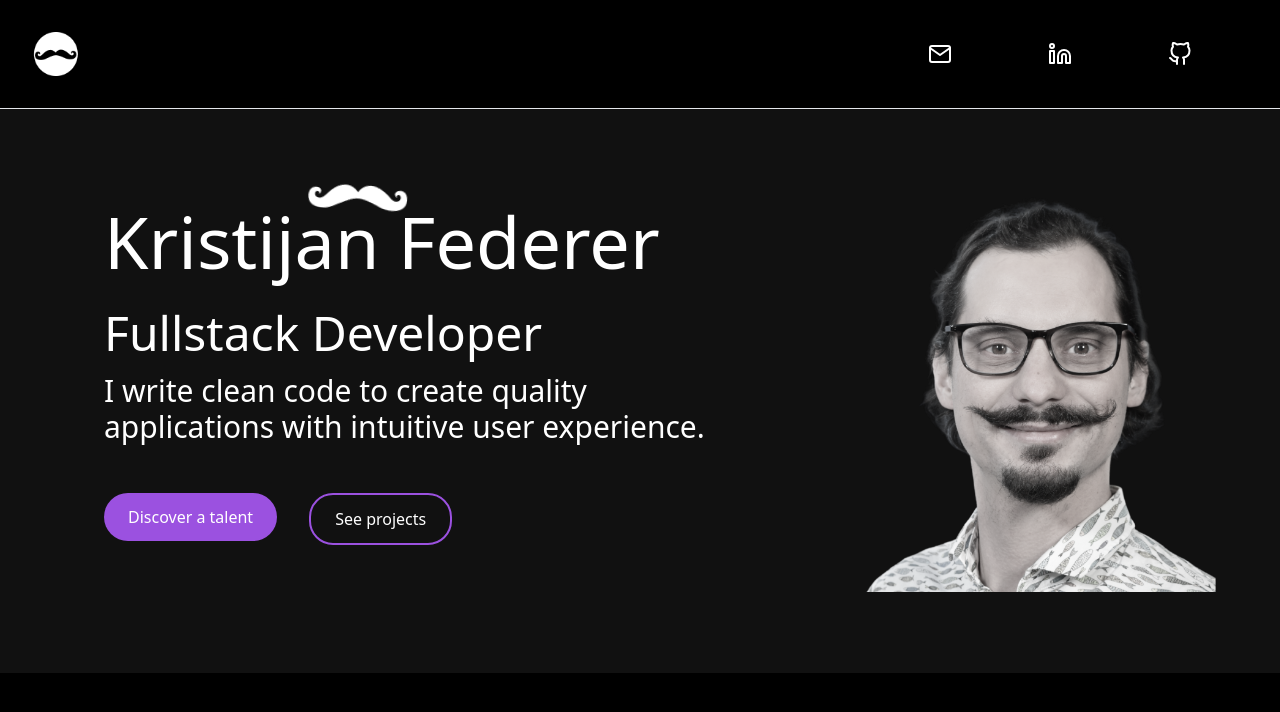
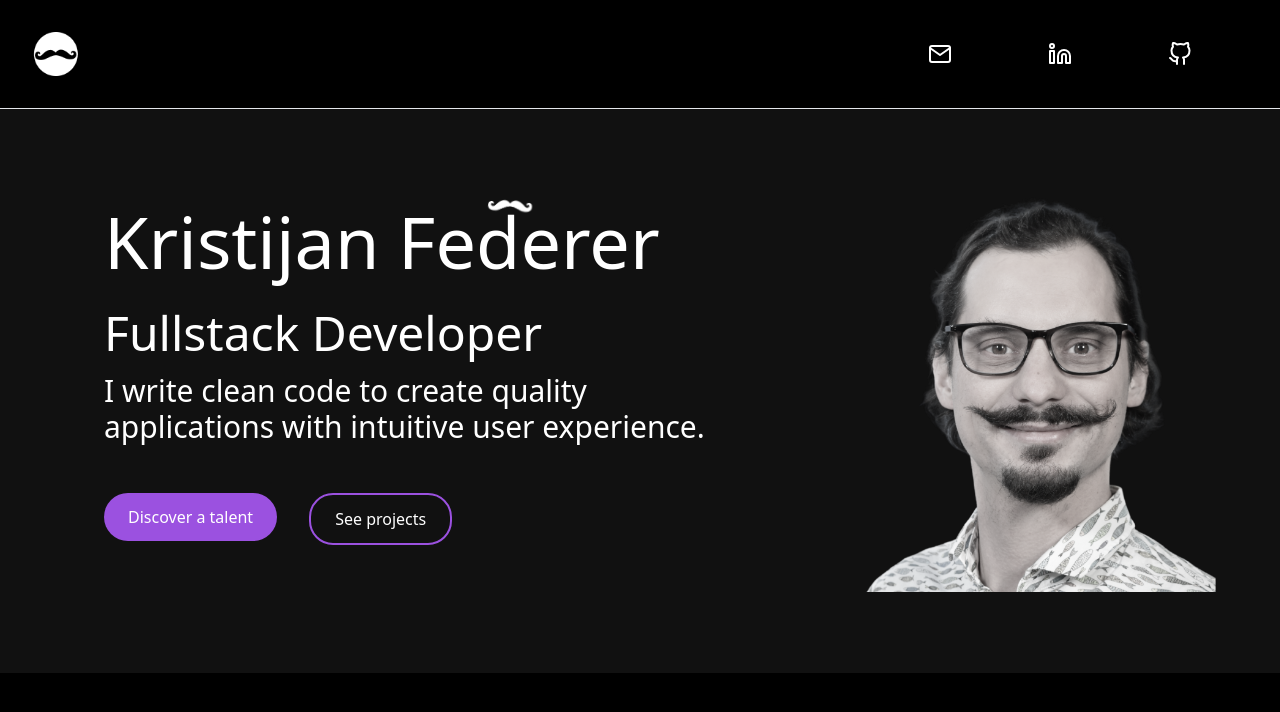
Before and after one commit to federerkristijan/portfolio2, a Next.js app: page / in a window 1280 px wide. Shown: the top 712 px of the page. Built offline with nearby package versions, Linux system fonts and the light colour scheme.

Commit message:
moustache fix with the 'd'

```diff
--- a/components/pages/HeroSection.tsx
+++ b/components/pages/HeroSection.tsx
@@ -1,16 +1,12 @@
-import { HeroSectionPayload } from '@/types';
-import Image from 'next/image';
-import Foto from '@/assets/CV Foto Glasses 1 - Edited 1.png'
-import { Button } from '../ui/Button';
-import Moustache from '@/assets/moustache.png'
-import { useEffect, useState } from 'react';
-import { motion } from 'framer-motion';
+import { HeroSectionPayload } from "@/types";
+import Image from "next/image";
+import Foto from "@/assets/CV Foto Glasses 1 - Edited 1.png";
+import { Button } from "../ui/Button";
+import Moustache from "@/assets/moustache.png";
+import { useEffect, useState } from "react";
+import { motion } from "framer-motion";
 
-const HeroSection = ({
-  title,
-  subtitle,
-  image,
-  }: HeroSectionPayload) => {
+const HeroSection = ({ title, subtitle, image }: HeroSectionPayload) => {
   const [rotation, setRotation] = useState(0);
 
   useEffect(() => {
@@ -31,11 +27,45 @@ const HeroSection = ({
     };
   }, []);
 
+  const headerName = () => {
+    const name1 = "Kristijan Fe";
+
+    const name2 = "d";
+
+    const name3 = "erer";
+
+    const fullName = name1 + name2 + name3;
+
     return (
-    <div className='flex justify-between px-6'>
-      <div className='p-20 relative'>
-        <div className=''>
+      <div className="inline-flex">
+        <h1>{name1}</h1>
+        <div className="">
           <motion.div
+            animate={{ rotate: [rotation, 0, rotation] }}
+            transition={{
+              from: 60,
+              duration: 0.5,
+              ease: "linear",
+            }}
+          >
+            <Image
+              src={Moustache}
+              alt="animation"
+              className="absolute top-0 left-3 right-0 bottom-0 m-auto w-14 h-auto"
+            />
+          </motion.div>
+          <h1 className="">{name2}</h1>
+        </div>
+        <h1>{name3}</h1>
+      </div>
+    );
+  }; // Add
+
+  return (
+    <div className="flex justify-between px-6">
+      <div className="p-20 relative">
+        <div className="heading-moustache flex-col relative">
+          {/* <motion.div
             // animate={{
             //   rotate: rotation,
             // }}
@@ -46,46 +76,49 @@ const HeroSection = ({
             //   times: [0, 0.5, 1], // Keyframes for left rotation, default, and right rotation
             // }}
 
-              animate={{ rotate: [rotation, 0, rotation], }}
+            animate={{ rotate: [rotation, 0, rotation] }}
             transition={{
               from: 60,
               duration: 0.5,
-                ease: 'linear',
+              ease: "linear",
             }}
           >
             <Image
               src={Moustache}
               alt="animation"
-                className='absolute top-[10%] left-[32%]'
+              className="absolute top-0 left-0 right-0 bottom-0 m-auto w-14 h-auto"
             />
-          </motion.div>
-          <h1 className='text-7xl py-4'>{title}</h1>
+          </motion.div> */}
+          <h1 className="text-7xl py-4">{headerName()}</h1>
         </div>
-        <h2 className='text-5xl py-4'>{subtitle}</h2>
-        <span className='text-3xl py-4'>I write clean code to create quality applications with intuitive user experience.</span>
-        <div className='flex gap-8 py-12'>
+        <h2 className="text-5xl py-4">{subtitle}</h2>
+        <span className="text-3xl py-4">
+          I write clean code to create quality applications with intuitive user
+          experience.
+        </span>
+        <div className="flex gap-8 py-12">
           <Button
-            className='bg-[#9B51E0] rounded-3xl text-white px-6 py-3 shadow-btn-primary w-full'
-            onClick={() => console.log('/about')}
+            className="bg-[#9B51E0] rounded-3xl text-white px-6 py-3 shadow-btn-primary w-full"
+            onClick={() => console.log("/about")}
           >
             Discover a talent
           </Button>
           <Button
-            className='border-2 border-[#9B51E0] rounded-3xl text-white px-6 py-3 shadow-btn-primary w-full'
-            onClick={() => console.log('/projects')}
+            className="border-2 border-[#9B51E0] rounded-3xl text-white px-6 py-3 shadow-btn-primary w-full"
+            onClick={() => console.log("/projects")}
           >
             See projects
           </Button>
         </div>
       </div>
-      <div className='px-10 py-20'>
-        <Image src={Foto} alt="foto" width={600} height={600}/>
+      <div className="px-10 py-20">
+        <Image src={Foto} alt="foto" width={600} height={600} />
       </div>
     </div>
-  )
+  );
+};
+
+export default HeroSection;
+function setRotation(arg0: (prevRotation: any) => any) {
+  throw new Error("Function not implemented.");
 }
-
-export default HeroSection
-function setRotation(arg0: (prevRotation: any) => any) {
-  throw new Error('Function not implemented.');
-}
--- a/components/pages/HomePage.tsx
+++ b/components/pages/HomePage.tsx
@@ -2,6 +2,7 @@
 import React from "react";
 import { HomePageProps } from "@/types";
 import HeroSection from "./HeroSection";
+import { HeaderName } from "./data";
 
 export default function HomePage({ sections }: HomePageProps) {
   const { about, contact, hero, projects } =
@@ -10,7 +11,7 @@ export default function HomePage({ sections }: HomePageProps) {
   return (
     <div className="bg-[#111111]">
       <HeroSection
-        title={hero?.title || "Kristijan Federer"}
+        title={hero?.title || ""}
         subtitle={hero?.subtitle || "Fullstack Developer"}
       />
     </div>
--- /dev/null
+++ b/components/pages/data.ts
@@ -0,0 +1,11 @@
+export function HeaderName() {
+  const name1 = "Kristijan Fe";
+
+  const name2 = "d";
+
+  const name3 = "erer";
+
+  const fullName = name1 + name2 + name3;
+
+  return fullName;
+}
```
Lines whose indentation alone changed are shown as unchanged.
